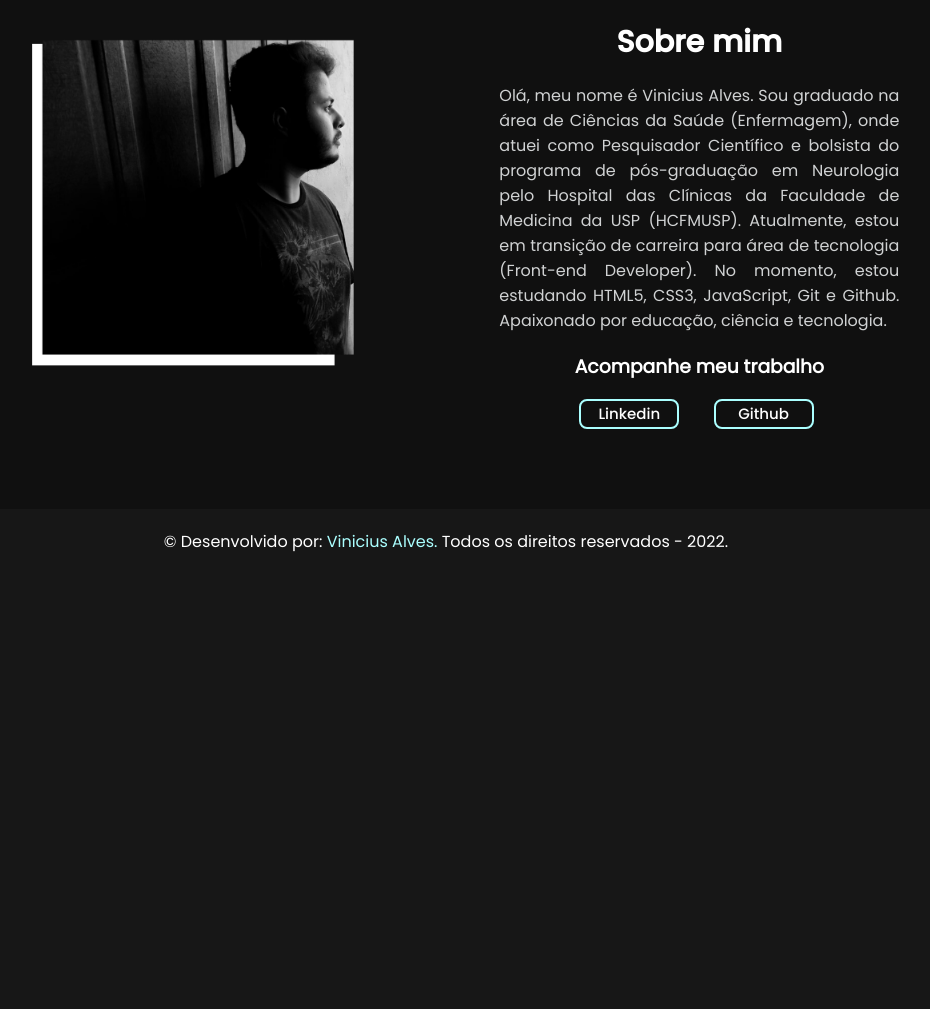
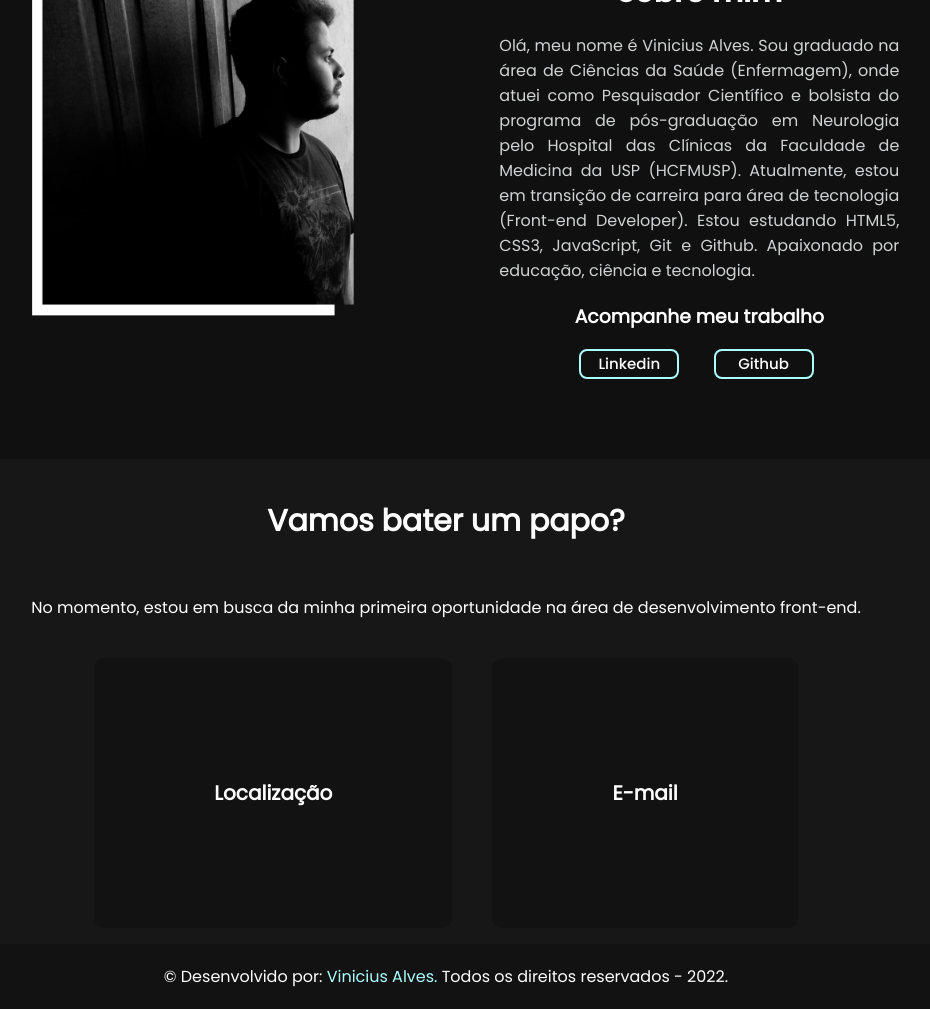
Before and after one commit to alvesvn/portfolio, a plain HTML site: page index.html in a window 1280 px wide. Shown: the part 776-1785 px from the top of the page, without its empty margins (194-1124 px from the left). Before the commit the page ends 1350 px from the top, so only its background shows below. Drawn offline with Linux system fonts and the light colour scheme.

Commit message:
update portfolio

```diff
--- a/index.html
+++ b/index.html
@@ -13,13 +13,13 @@
 <body>
   <header class="cabecalho">
     <div id="title">
-      <h1><span>&lt; &frasl; &gt;</span> VINICIUS DEVELOPER</h1>
+      <h1><span>&lt; &frasl; &gt;	</span> vndev</h1>
     </div>
     <ul>
       <a href="#conteudo-principal"><li>INÍCIO</li></a>
       <a href="#conteudo-secundario"><li>SOBRE</li></a>
       <a href=""><li>PROJETOS</li></a>
-      <a href=""><li>CONTATOS</li></a>
+      <a href="#conteudo-terciario"><li>CONTATOS</li></a>
     </ul>
   </header>
 
@@ -37,7 +37,7 @@
     <section id="conteudo-secundario">
        <div class="conteudo-secundario-escrito">
           <h2 class="conteudo-secundario-escrito-titulo">Sobre mim</h2>
-          <p class="conteudo-secundario-escrito-paragrafo">Olá, meu nome é Vinicius Alves. Sou graduado na área de Ciências da Saúde (Enfermagem), onde atuei como Pesquisador Científico e bolsista do programa de pós-graduação em Neurologia pelo Hospital das Clínicas da Faculdade de Medicina da USP (HCFMUSP). Atualmente, estou em transição de carreira para área de tecnologia (Front-end Developer). No momento, estou estudando HTML5, CSS3, JavaScript, Git e Github. Apaixonado por educação, ciência e tecnologia.
+          <p class="conteudo-secundario-escrito-paragrafo">Olá, meu nome é Vinicius Alves. Sou graduado na área de Ciências da Saúde (Enfermagem), onde atuei como Pesquisador Científico e bolsista do programa de pós-graduação em Neurologia pelo Hospital das Clínicas da Faculdade de Medicina da USP (HCFMUSP). Atualmente, estou em transição de carreira para área de tecnologia (Front-end Developer). Estou estudando HTML5, CSS3, JavaScript, Git e Github. Apaixonado por educação, ciência e tecnologia.
           </p>
           <h3 class="conteudo-secundario-escrito-sociallinks">Acompanhe meu trabalho</h3>
           <button type="button" class="conteudo-secundario-escrito-botao-um"> <a class="botao-um" href="https://www.linkedin.com/in/asvinicius/" target="_blank">Linkedin</a></button>
@@ -48,8 +48,16 @@
       </div>
       </section>
 
-
-    <section></section>
+    <section id="conteudo-terciario">
+      <div class="conteudo-terciario-escrito">
+        <h2 class="conteudo-terciario-escrito-titulo">Vamos bater um papo?</h2>
+      </div>
+      <div class="conteudo-terciario-paragrafo"><p class="conteudo-terciario-escrito-paragrafo">No momento, estou em busca da minha primeira oportunidade na área de desenvolvimento front-end. </p></div>
+      <div class="conteudo-terciario-contatos">
+        <h2 class="conteudo-terciario-contatos-localizacao">Localização</h2>
+        <h2 class="conteudo-terciario-contatos-email">E-mail</h2>
+      </div>
+    </section>
 
   </main>
 </body>
--- a/styles/style.css
+++ b/styles/style.css
@@ -46,7 +46,7 @@ a:hover {
 }
 
 span {
-  color: #ABFFFF;
+  color: #fefefe;
 }
 
 /* CONFIGURAÇÕES CONTEÚDO PRINCIPAL - BODY */
@@ -58,7 +58,7 @@ span {
   align-items: center;
   margin: 0 auto;
   margin-bottom: 60px;
-  padding: 50px;
+  padding: 25px;
 
 }
 
@@ -219,8 +219,64 @@ span {
   transition: 0.4s all;
 }
 
+
+
+.conteudo-terciario-escrito {
+  display: flex;
+  align-items: center;
+  justify-content: center;
+  margin-top: 10px;
+  padding: 5px;
+}
+
+.conteudo-terciario-escrito-titulo {
+  font-size: 30px;
+}
+
+.conteudo-terciario-escrito-paragrafo {
+  display: flex;
+  align-items: center;
+  justify-content: center;
+  padding: 5px;
+}
+
+
+.conteudo-terciario-localizacao {
+  display: flex;
+}
+
+.conteudo-terciario-contatos {
+  display: flex;
+  align-items: center;
+  flex-direction: row;
+  justify-content: center;
+  gap: 40px;
+}
+
+.conteudo-terciario-contatos-localizacao {
+  background-color: #121212;
+  color: #ffffff;
+  font-weight: 20px;
+  font-family: 'poppinsregular';
+  font-size: 20px;
+  padding: 120px;
+  border-radius: 10px;
+}
+
+.conteudo-terciario-contatos-email {
+  background-color: #121212;
+  color: #ffffff;
+  font-weight: 20px;
+  font-family: 'poppinsregular';
+  font-size: 20px;
+  padding: 120px;
+  border-radius: 10px;
+
+}
+
+
 footer {
-  background-color: #171717;
+  background-color: #121212;
   text-align: center;
   font-family: 'poppinsregular';
   padding: 20px;
```
